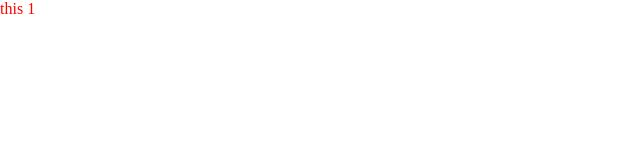
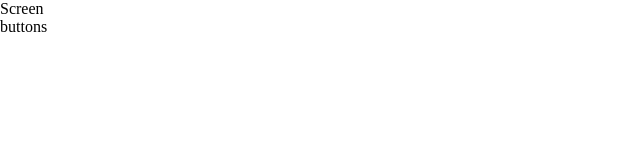
Before and after one commit to Aoshisen/ass_tetris, a React (Vite) app: page / in a window 1280 px wide. Shown: the top 160 px of the page, without its empty margins (0-640 px from the left). Built offline with nearby package versions, Linux system fonts and the light colour scheme.

Commit message:
feat: antd 组件尝试

```diff
--- a/src/app/index.module.scss
+++ b/src/app/index.module.scss
@@ -1,3 +1,3 @@
 .app {
-  color: $ass;
+  // color: $ass;
 }
--- a/src/app/index.tsx
+++ b/src/app/index.tsx
@@ -1,13 +1,13 @@
-import { useState } from "react";
 import styles from "./index.module.scss";
+import { Game } from "@components";
+
 export const App = () => {
-  const [number, setNumber] = useState(1);
-  function handleClick() {
-    setNumber(number + 1);
-  }
   return (
-    <div id="app" onClick={handleClick} className={styles.app}>
-      this {number}
+    <div className={styles.app}>
+      <Game>
+        <Game.Screen></Game.Screen>
+        <Game.Buttons></Game.Buttons>
+      </Game>
     </div>
   );
 };
--- /dev/null
+++ b/src/components/Game/Buttons/index.tsx
@@ -0,0 +1,5 @@
+const Buttons = () => {
+  return <div>buttons</div>;
+};
+
+export default Buttons;
--- /dev/null
+++ b/src/components/Game/Screen/index.tsx
@@ -0,0 +1,5 @@
+const Screen = () => {
+  return <div>Screen</div>;
+};
+
+export default Screen;
--- /dev/null
+++ b/src/components/Game/index.tsx
@@ -0,0 +1,29 @@
+import Buttons from "./Buttons";
+import Screen from "./Screen";
+import { forwardRef } from "react";
+
+type CompoundedComponent = React.ForwardRefExoticComponent<
+  React.RefAttributes<HTMLElement>
+> & {
+  Buttons: typeof Buttons;
+  Screen: typeof Screen;
+};
+
+interface IGame {
+  children?: any;
+}
+
+const InternalGame: React.ForwardRefRenderFunction<
+  HTMLButtonElement | HTMLAnchorElement,
+  IGame
+> = (props, ref) => {
+  const { children } = props;
+  return <div ref={ref}>{children}</div>;
+};
+
+const Game = forwardRef(InternalGame) as CompoundedComponent;
+
+Game.Buttons = Buttons;
+Game.Screen = Screen;
+
+export default Game;
--- /dev/null
+++ b/src/components/index.ts
@@ -0,0 +1 @@
+export { default as Game } from "./Game";
```
